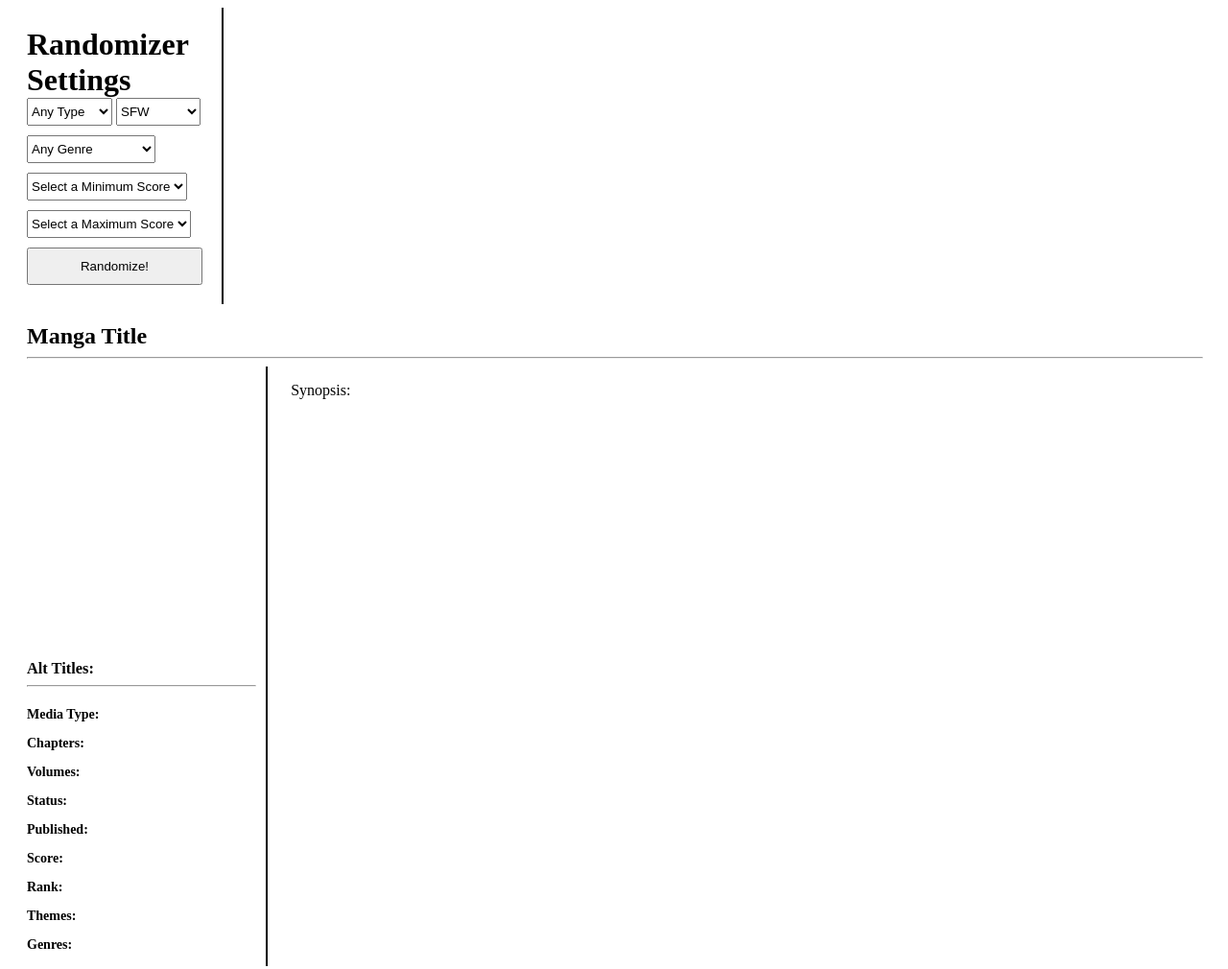
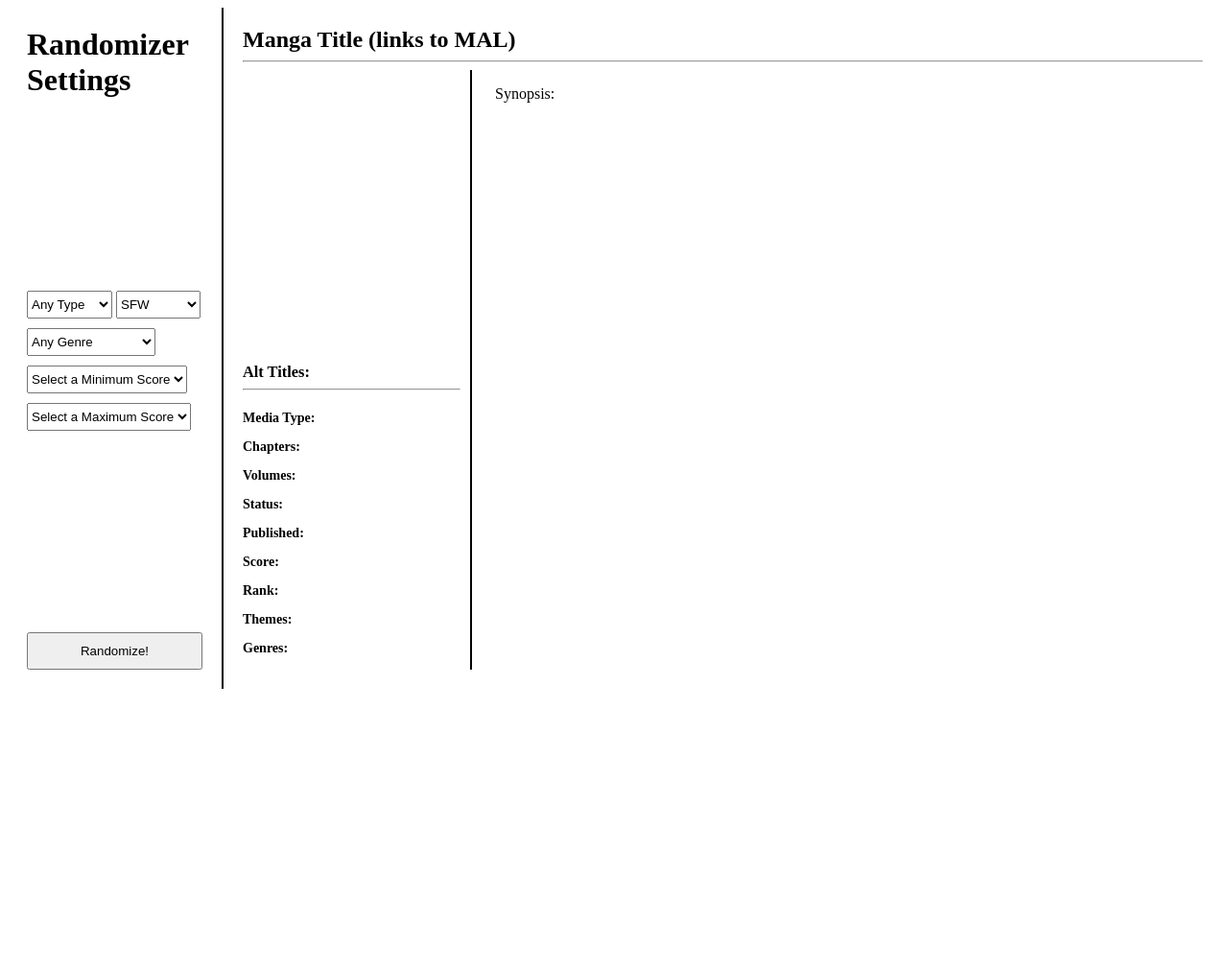
Before and after one commit to notosarme/indieartistsclub, a plain HTML site: page public/tools/mal/manga.html in a window 1280 px wide. Shown: the whole page at 96% size. After the commit the page ends 800 px from the top, so only its background shows below. Drawn offline with Linux system fonts and the light colour scheme.

Commit message:
update manga randomizer

```diff
--- a/public/tools/mal/manga.html
+++ b/public/tools/mal/manga.html
@@ -3,34 +3,77 @@
   <head>
     <meta charset="utf-8" />
     <meta http-equiv="X-UA-Compatible" content="IE=edge" />
-    <title>Anime Randomizer</title>
+    <title>Manga Randomizer</title>
     <meta name="viewport" content="width=device-width, initial-scale=1" />
+    <link rel="stylesheet" href="/main.css" />
     <link rel="stylesheet" type="text/css" media="screen" href="./main.css" />
-    <script src="./scripts/sidebarManga.js" defer></script>
     <script src="./scripts/main.js" defer></script>
     <script src="./scripts/fetchManga.js" defer></script>
   </head>
-  <body id="manga">
+  <body>
+    <div id="mal-container">
       <!-- Sidebar -->
-    <div id="sidebar" class="sidebar"></div>
+      <div id="sidebar" class="sidebar">
+        <h1>Randomizer Settings</h1>
+        <div class="filter-options">
+          <select id="type-filter">
+            <option value="">Any Type</option>
+            <option value="manga">Manga</option>
+            <option value="novel">Novel</option>
+            <option value="lightnovel">Light Novel</option>
+            <option value="oneshot">Oneshot</option>
+            <option value="doujin">Doujin</option>
+            <option value="manhwa">Manhwa</option>
+            <option value="manhua">Manhua</option>
+          </select>
+          <select id="rating-filter">
+            <option value="sfw">SFW</option>
+            <option value="">Any Rating</option>
+          </select>
+          <select id="genre-filter"></select>
+          <select id="min-range">
+            <option value="">Select a Minimum Score</option>
+            <option value="0">0</option>
+            <option value="1">1</option>
+            <option value="2">2</option>
+            <option value="3">3</option>
+            <option value="4">4</option>
+            <option value="5">5</option>
+            <option value="6">6</option>
+            <option value="7">7</option>
+            <option value="8">8</option>
+          </select>
+          <select id="max-range">
+            <option value="">Select a Maximum Score</option>
+            <option value="2">2</option>
+            <option value="3">3</option>
+            <option value="4">4</option>
+            <option value="5">5</option>
+            <option value="6">6</option>
+            <option value="7">7</option>
+            <option value="8">8</option>
+            <option value="9">9</option>
+            <option value="10">10</option>
+          </select>
+        </div>
+        <button id="fetchButton">Randomize!</button>
 
+      </div>
       <!-- Main Content -->
       <div class="main-content">
         <div class="column">
-        <span id="title"><h2>Manga Title</h2></span>
+          <span id="title"><h2>Manga Title (links to MAL)</h2></span>
           <hr />
           <section>
             <div class="poster-block">
               <div class="image-container">
                 <div id="poster"></div>
               </div>
-
               <div>
                 <h3>Alt Titles:</h3>
                 <hr />
                 <span id="alt-titles"></span>
               </div>
-
               <div class="data">
                 <p><b>Media Type: </b><span id="media-type"></span></p>
                 <p><b>Chapters: </b><span id="chapters"></span></p>
@@ -43,7 +86,6 @@
                 <p><b>Genres: </b><span id="genres"></span></p>
               </div>
             </div>
-
             <div class="details-block">
               <p id="synopsis">Synopsis:</p>
               <span id="trailer"></span>
@@ -51,5 +93,6 @@
           </section>
         </div>
       </div>
+    </div>
   </body>
 </html>
--- a/public/tools/mal/scripts/fetchManga.js
+++ b/public/tools/mal/scripts/fetchManga.js
@@ -1,4 +1,3 @@
-// Cache DOM elements to avoid redundant lookups
 const sidebar = document.getElementById("sidebar");
 const title = document.getElementById("title");
 const img = document.getElementById("poster");
@@ -15,7 +14,7 @@ const genres = document.getElementById("genres");
 const published = document.getElementById("published");
 let lastPageNumber = 1;
 
-// Default manga data structure
+// Manga data structure
 let mangaData = {
   mal_id: 0,
   url: "string",
@@ -48,8 +47,10 @@ let mangaData = {
 };
 
 
-// Function to construct the API URL based on selected filters
+// Construct the API URL based on filters
 function generateURL() {
+  clearDisplay();
+  title.innerHTML = `<h2>Loading...</h2>`;
   const url = `https://api.jikan.moe/v4/manga`;
   let filters = [];
   let typeFilter = document.getElementById("type-filter").value;
@@ -70,7 +71,7 @@ function generateURL() {
   validateFetchData(filteredURL);
 }
 
-// Function to validate and fetch data from the constructed URL
+// Validate and fetch data from the constructed URL
 function validateFetchData(url) {
   fetch(url)
     .then((resp) => resp.json())
@@ -87,7 +88,7 @@ function validateFetchData(url) {
     });
 }
 
-// Function to fetch random anime data from the API
+// Fetch random manga data from the API
 function getData(url) {
   let random;
   if (lastPageNumber === 1) {
@@ -111,7 +112,7 @@ function getData(url) {
     });
 }
 
-// Function to update the HTML with fetched anime data
+// Update the HTML
 function updateHTML() {
   clearDisplay();
   console.log(mangaData.themes)
@@ -152,13 +153,13 @@ function updateHTML() {
       : "Unknown";
 }
 
-// Function to display no result found
+// Display no result found
 function displayNoResult() {
   clearDisplay();
   console.log("No results found.");
 }
 
-// Function to clear the display
+// Clear the display
 function clearDisplay() {
   title.innerHTML = "";
   img.innerHTML = "";
@@ -175,7 +176,7 @@ function clearDisplay() {
   published.innerHTML = "";
 }
 
-// Event listener to generate genre list and set up fetch button event
+// Event listener
 document.addEventListener("DOMContentLoaded", function () {
   document
     .getElementById("fetchButton")
--- a/public/tools/mal/scripts/sidebarManga.js
+++ /dev/null
@@ -1,52 +0,0 @@
-function fetchSidebar() {
-  document.getElementById("sidebar").innerHTML = `
-  <h1>Randomizer Settings</h1>
-  <div class="filter-options">
-    <select id="type-filter">
-      <option value="">Any Type</option>
-      <option value="manga">Manga</option>
-      <option value="novel">Novel</option>
-      <option value="lightnovel">Light Novel</option>
-      <option value="oneshot">Oneshot</option>
-      <option value="doujin">Doujin</option>
-      <option value="manhwa">Manhwa</option>
-      <option value="manhua">Manhua</option>
-    </select>
-
-    <select id="rating-filter">
-      <option value="sfw">SFW</option>
-      <option value="">Any Rating</option>
-    </select>
-
-    <select id="genre-filter"></select>
-
-    <select id="min-range">
-      <option value="">Select a Minimum Score</option>
-      <option value="0">0</option>
-      <option value="1">1</option>
-      <option value="2">2</option>
-      <option value="3">3</option>
-      <option value="4">4</option>
-      <option value="5">5</option>
-      <option value="6">6</option>
-      <option value="7">7</option>
-      <option value="8">8</option>
-    </select>
-
-    <select id="max-range">
-      <option value="">Select a Maximum Score</option>
-      <option value="2">2</option>
-      <option value="3">3</option>
-      <option value="4">4</option>
-      <option value="5">5</option>
-      <option value="6">6</option>
-      <option value="7">7</option>
-      <option value="8">8</option>
-      <option value="9">9</option>
-      <option value="10">10</option>
-    </select>
-  </div>
-  <button id="fetchButton">Randomize!</button>
-    `;
-}
-fetchSidebar();
```
Lines whose indentation alone changed are shown as unchanged.
